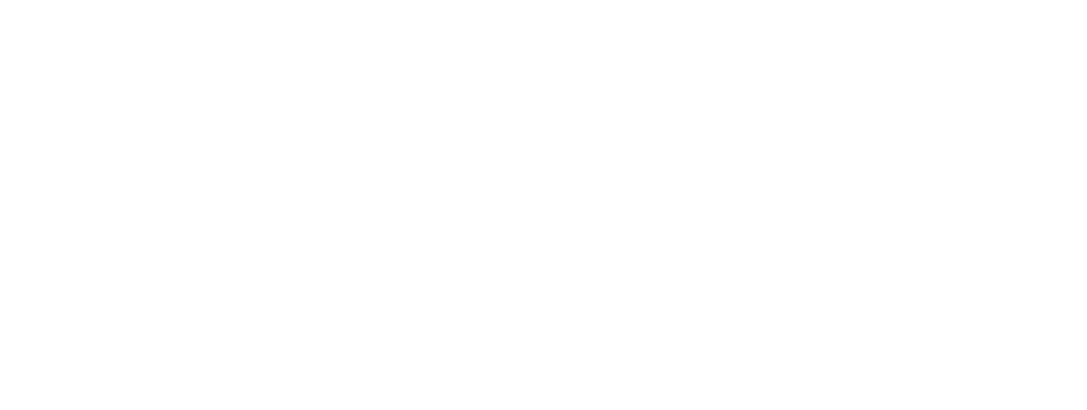
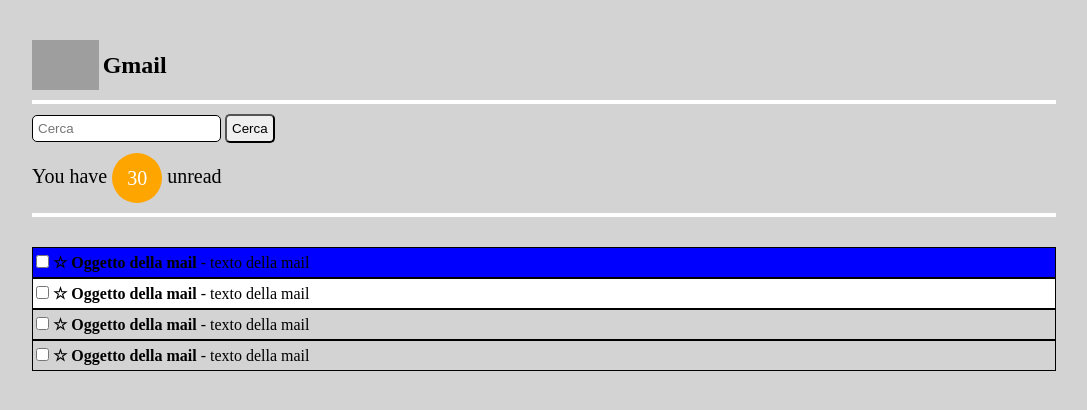
Before and after one commit to olgas-class/cs-gmail, a plain HTML site: page index.html in a window 1280 px wide. Shown: the whole page, without its empty margins (96-1183 px from the left). Drawn offline with Linux system fonts and the light colour scheme; grey boxes are pictures that could not be loaded.

Commit message:
feat: completed layout

```diff
--- a/css/style.css
+++ b/css/style.css
@@ -4,3 +4,98 @@
   padding: 0;
   box-sizing: border-box;
 }
+
+/* COMMON */
+body {
+  background-color: lightgrey;
+}
+
+ul {
+  list-style-type: none;
+}
+
+.container {
+  width: 80%;
+  margin: 0 auto;
+}
+
+.mt-4 {
+  margin-top: 40px;
+}
+
+.divider {
+  border: 2px solid white;
+}
+
+.form-control {
+  padding: 5px;
+  border-radius: 5px;
+  border: 1px solid black;
+}
+
+button {
+  padding: 5px;
+  border-radius: 5px;
+}
+
+/* HEADER */
+.header {
+  padding-bottom: 10px;
+}
+
+.header img {
+  height: 50px;
+  vertical-align: middle;
+}
+
+.header .logo-text {
+  font-weight: 600;
+  font-size: 24px;
+  vertical-align: middle;
+}
+
+/* MAIN */
+/* Top menu */
+
+.main-top {
+  padding: 10px 0;
+}
+
+.unread {
+  margin-top: 10px;
+  font-size: 20px;
+}
+
+.unread .number {
+  display: inline-block;
+  width: 50px;
+  height: 50px;
+  /* centrare il numero in verticale */
+  line-height: 50px;
+  border-radius: 50%;
+  /* Centrare il numero in orizzontale */
+  text-align: center;
+  background-color: orange;
+  color: white;
+  /* Centrare lo span rispetto al testo adiacentes */
+  vertical-align: middle;
+}
+
+/* Emails list */
+.emails-list {
+  margin-top: 30px;
+}
+
+#test {
+  background-color: blue;
+}
+
+.emails-list li {
+  padding: 5px 3px;
+  border: 1px solid black;
+  background-color: lightgrey;
+}
+
+.emails-list li.read {
+  background-color: white;
+}
--- a/index.html
+++ b/index.html
@@ -7,6 +7,57 @@
   <link rel="stylesheet" href="./css/style.css">
 </head>
 <body>
+  <div class="container mt-4">
+    <!-- Header -->
+    <header class="header">
+      <img src="https://upload.wikimedia.org/wikipedia/commons/thumb/7/7e/Gmail_icon_%282020%29.svg/200px-Gmail_icon_%282020%29.svg.png" alt="Gmail logo">
+      <span class="logo-text">Gmail</span>
+    </header>
+    <!-- /Header -->
+    <hr class="divider">
 
+    <!-- Main -->
+    <main>
+      <!-- Top menu -->
+      <div class="main-top">
+        <!-- Search -->
+        <div>
+          <input class="form-control" type="text" placeholder="Cerca">
+          <button class="btn">Cerca</button>
+        </div>
+        <!-- Unread -->
+        <p class="unread">You have <span class="number">30</span> unread</p>
+      </div>
+      <!-- /Top menu -->
+      <hr class="divider">
+
+      <!-- Emails list -->
+      <ul class="emails-list">
+        <li id="test">
+          <input type="checkbox">
+          <strong>&star; Oggetto della mail</strong>
+          <span> - texto della mail</span>
+        </li>
+        <li class="read">
+          <input type="checkbox">
+          <strong>&star; Oggetto della mail</strong>
+          <span> - texto della mail</span>
+        </li>
+        <li>
+          <input type="checkbox">
+          <strong>&star; Oggetto della mail</strong>
+          <span> - texto della mail</span>
+        </li>
+        <li>
+          <input type="checkbox">
+          <strong>&star; Oggetto della mail</strong>
+          <span> - texto della mail</span>
+        </li>
+      </ul>
+      <!-- /Emails list -->
+    </main>
+    <!-- /Main -->
+
+  </div>
 </body>
 </html>
```
